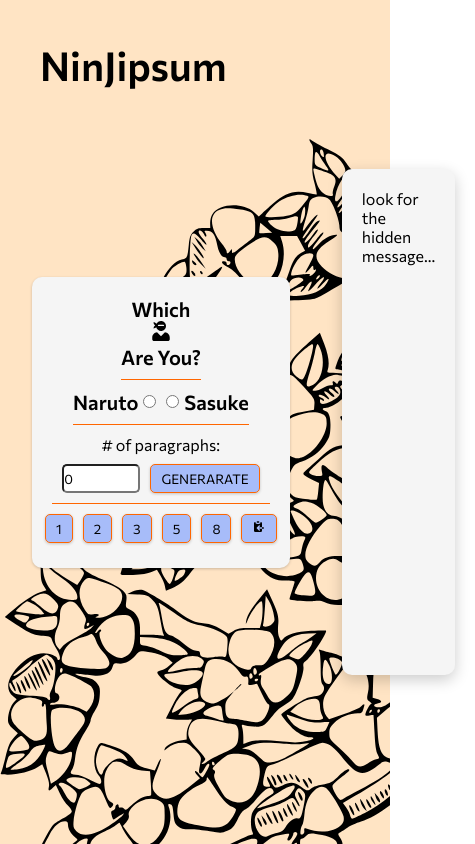
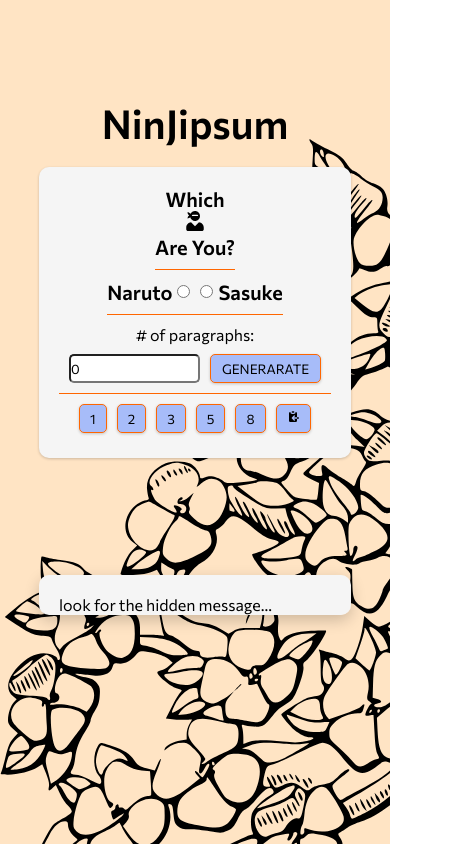
Before and after one commit to 0sorojo/ninjipsum, a React (Create React App) app: page / in a window 390 px wide. Shown: the whole page, 475 px wide, since content can reach past the window. Built offline with nearby package versions, Linux system fonts and the light colour scheme.

Commit message:
some mobile styling

```diff
--- a/src/index.css
+++ b/src/index.css
@@ -12,6 +12,7 @@
   display: flex;
   background-color: bisque;
   background-image: url(./images/31387.svg);
+  flex-wrap: wrap;
 }
 
 .left-body {
@@ -26,17 +27,14 @@
 .right-body {
   flex: 3 1 auto;
   display: flex;
-  justify-content: space-around;
-  align-items: center;
+  justify-content: center;
+  align-items: flex-start;
 }
 
 .header {
   font-family: 'Commissioner', sans-serif;
   font-weight: 600;
   font-size: 40px;
-  position: absolute;
-  top: 40px;
-  left: 40px;
 }
 
 .form-container {
@@ -105,9 +103,8 @@
   background-color: whitesmoke;
   border-radius: 10px;
   box-shadow: 0 5px 15px rgba(0, 0, 0, 0.2);
-  margin: 20px;
   padding: 20px;
-  height: 60%;
+  height: 15%;
   width: 80%;
   overflow: scroll;
 }
@@ -141,3 +138,24 @@
 .ninja-text {
   margin-bottom: 15px;
 }
+
+@media only screen and (min-width: 768px) {
+  .main-section {
+    flex-wrap: nowrap;
+  }
+
+  .right-body {
+    align-items: center;
+  }
+
+  .header {
+    position: absolute;
+    top: 40px;
+    left: 40px;
+  }
+
+  .text-container {
+    height: 60%;
+    margin: 20px;
+  }
+}
```
